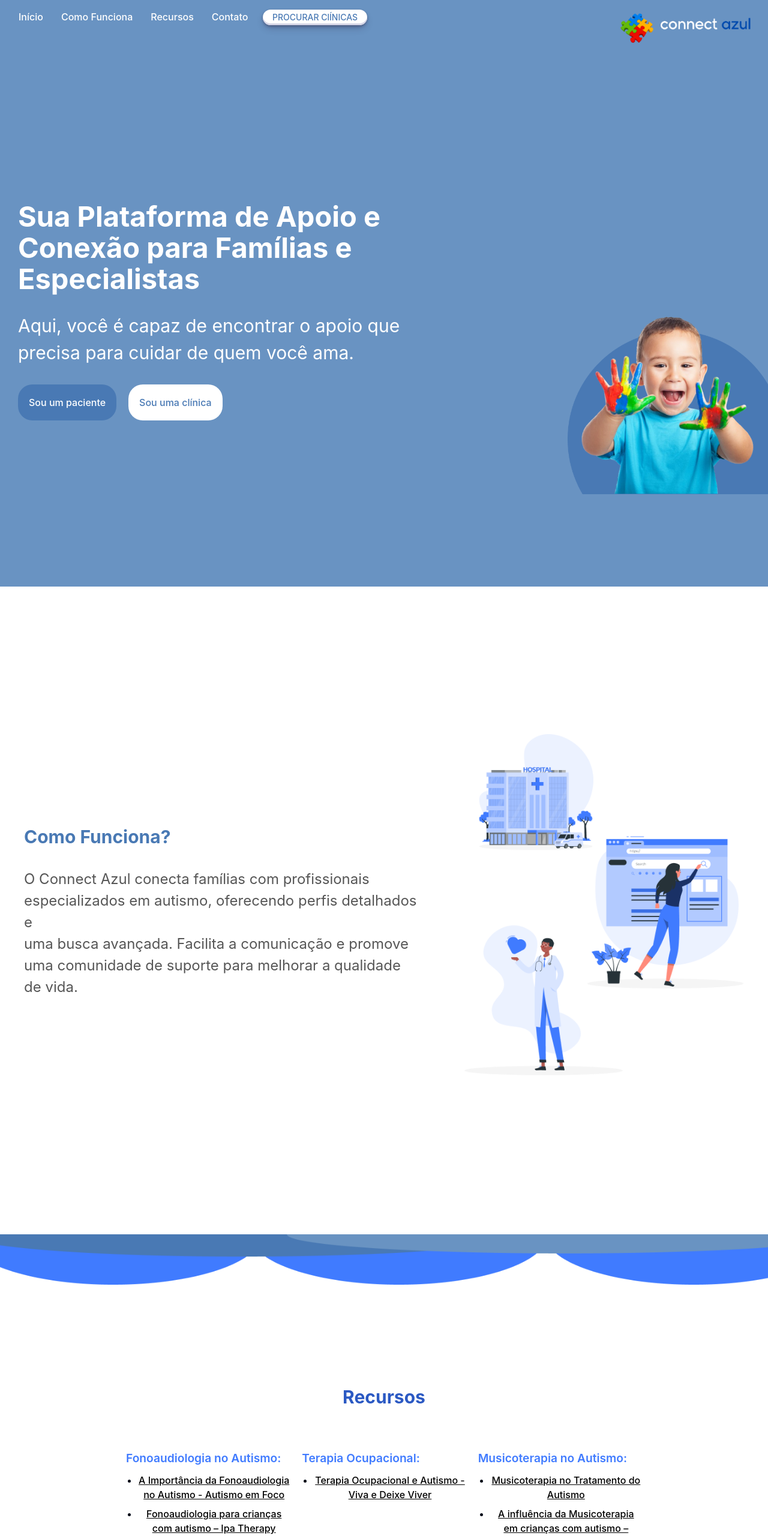
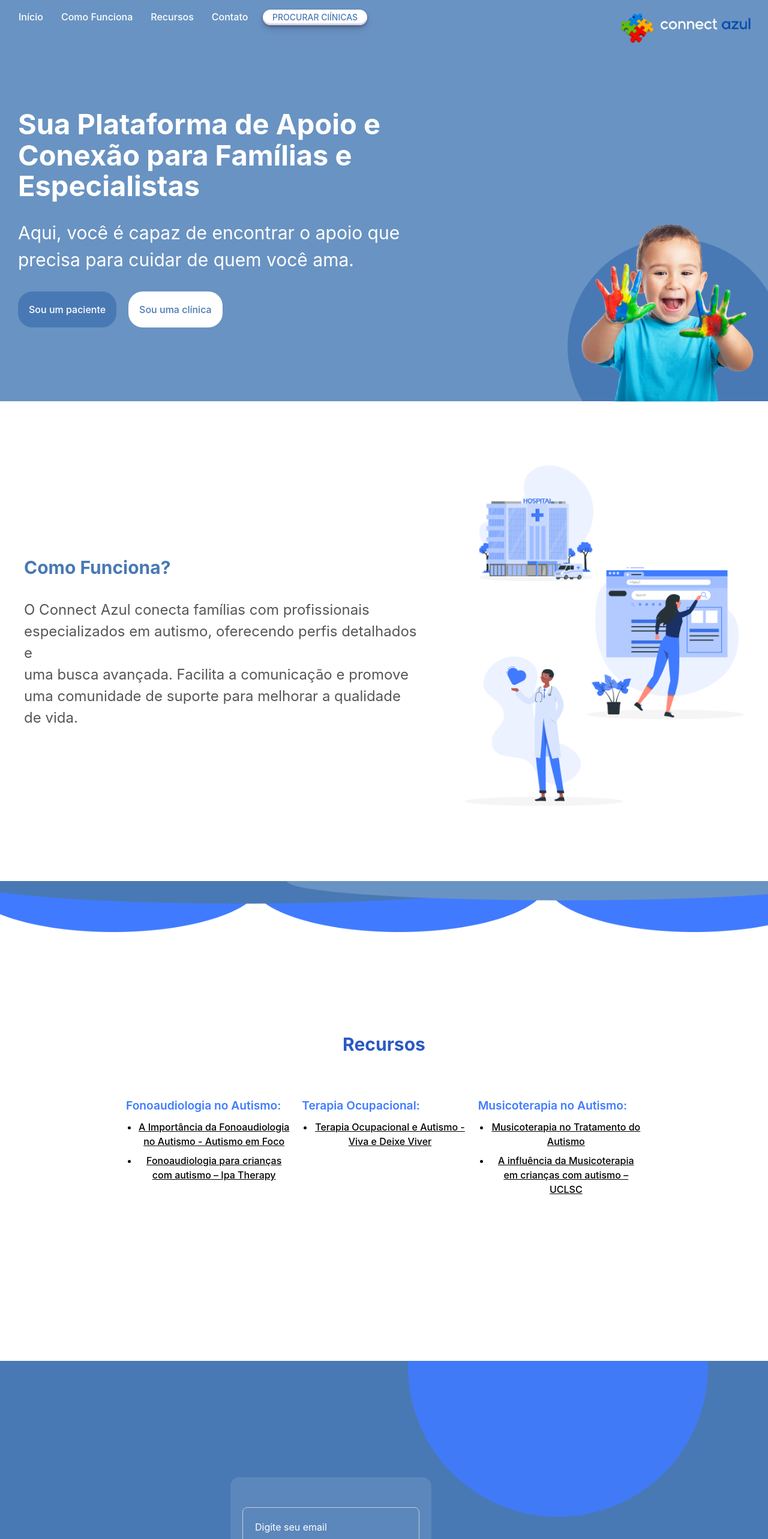
Before and after one commit to h0landa/connect-azul, a React (Vite) app: page / in a window 1280 px wide. Shown: the top 2566 px of the page at 60% size. Built offline with nearby package versions, Linux system fonts and the light colour scheme.

Commit message:
correcoes de estilos

```diff
--- a/src/styles/como-funciona.css
+++ b/src/styles/como-funciona.css
@@ -3,7 +3,7 @@
     display: flex;
     justify-content: space-around;
     align-items: center;
-    height: 1080px;
+    height: 100vh;
 }
 
 .sectionAbout {
--- a/src/styles/contato.css
+++ b/src/styles/contato.css
@@ -133,4 +133,5 @@
 .icones-contato img {
     width: 24px;
     height: 24px;
+    cursor: pointer;
 }
--- a/src/styles/inicio.css
+++ b/src/styles/inicio.css
@@ -9,7 +9,6 @@
     justify-content: space-around;
     align-items: center;
     gap: 110px;
-    height: 920px;
 }
 
 
--- a/src/styles/login.css
+++ b/src/styles/login.css
@@ -26,13 +26,13 @@ body{
     align-items: center;
     background-color: white;
     border-radius: 25px;
-    font-size: 10pt;
+    font-size: 10px;
 
 }
 
 .bem-vindo{
 color: #407BFF;
-font-size: 16pt;
+font-size: 16px;
 font-weight: 600;
 margin: 20px 0px 35px 0px;
 }
--- a/src/styles/recursos.css
+++ b/src/styles/recursos.css
@@ -76,7 +76,7 @@
 
 @media (min-width: 1200px) {
   .recursos {
-    height: 1060px;
+    height: 100vh;
   }
 
   .cabecalhoImage{
```
Also changed, not shown: src/pages/login.jsx (line endings or trailing spaces).
